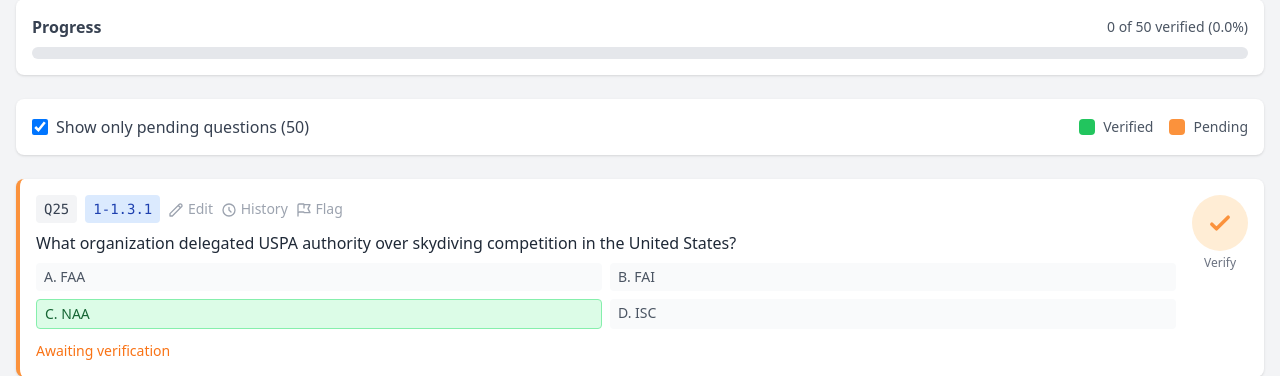
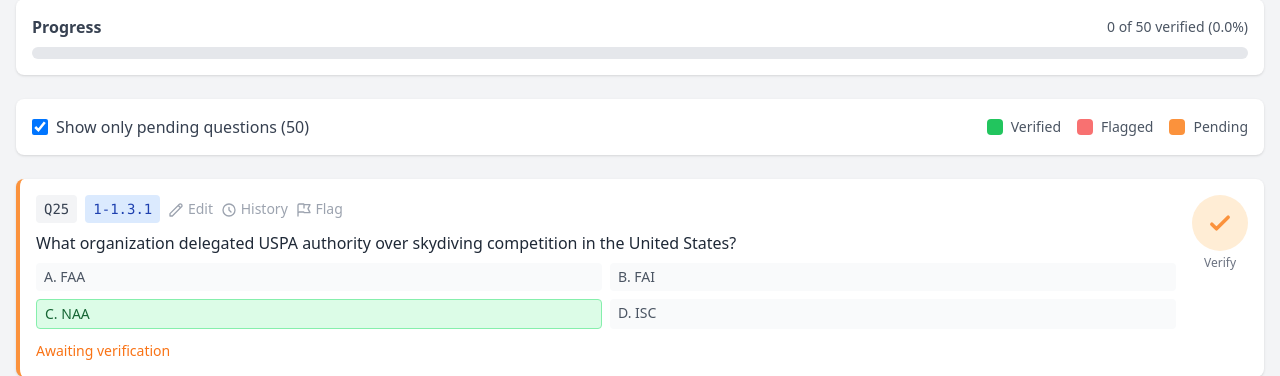
Before and after one commit to kdrivas1989/judgetest, a Flask app: page /jwg/verify/general in a window 1280 px wide. Shown: the part 193-569 px from the top of the page. Run offline with Flask 2, Linux system fonts and the light colour scheme; the visitor is signed in with stand-in values (Sample User, id 1); data comes from the database, SQL or seed files in the repository; data that the repository does not hold is empty; some libraries are stand-ins or nearby versions.

Commit message:
Hide flagged questions from pending list, add red border for flagged
Flagged questions are now treated as resolved for filtering — they
disappear from the pending view since they need replacement, not
verification. Added red left border and legend entry for flagged state.

Co-Authored-By: Claude Opus 4.6 <noreply@anthropic.com>

```diff
--- a/templates/jwg_verify.html
+++ b/templates/jwg_verify.html
@@ -31,8 +31,9 @@
 
         <!-- Progress Bar -->
         {% set verified_count = questions|selectattr('verified')|list|length %}
+        {% set flagged_count = questions|selectattr('flagged')|list|length %}
         {% set total_count = questions|length %}
-        {% set pending_count = total_count - verified_count %}
+        {% set pending_count = total_count - verified_count - flagged_count %}
         {% set percent = ((verified_count / total_count) * 100)|round(1) if total_count > 0 else 0 %}
         <div class="bg-white rounded-lg shadow p-4 mb-6">
             <div class="flex justify-between items-center mb-2">
@@ -58,6 +59,10 @@
                     <span class="text-sm text-gray-600">Verified</span>
                 </span>
                 <span class="flex items-center gap-2">
+                    <span class="inline-block w-4 h-4 bg-red-400 rounded"></span>
+                    <span class="text-sm text-gray-600">Flagged</span>
+                </span>
+                <span class="flex items-center gap-2">
                     <span class="inline-block w-4 h-4 bg-orange-400 rounded"></span>
                     <span class="text-sm text-gray-600">Pending</span>
                 </span>
@@ -69,7 +74,8 @@
             {% for q in questions %}
             <div id="question-{{ q.id }}"
                  data-verified="{{ 'true' if q.verified else 'false' }}"
-                 class="question-card bg-white rounded-lg shadow p-4 {% if q.verified %}border-l-4 border-green-500 verified-card{% else %}border-l-4 border-orange-400 pending-card{% endif %}">
+                 data-flagged="{{ 'true' if q.flagged else 'false' }}"
+                 class="question-card bg-white rounded-lg shadow p-4 {% if q.verified %}border-l-4 border-green-500 verified-card{% elif q.flagged %}border-l-4 border-red-400 flagged-card{% else %}border-l-4 border-orange-400 pending-card{% endif %}">
                 <div class="flex justify-between items-start gap-4">
                     <div class="flex-1">
                         <div class="flex items-center gap-2 mb-2 flex-wrap">
@@ -262,12 +268,13 @@
 
             cards.forEach(card => {
                 const isVerified = card.dataset.verified === 'true';
-                if (showOnlyPending && isVerified) {
+                const isFlagged = card.dataset.flagged === 'true';
+                if (showOnlyPending && (isVerified || isFlagged)) {
                     card.classList.add('hidden');
                 } else {
                     card.classList.remove('hidden');
                     visibleCount++;
-                    if (!isVerified) visiblePending++;
+                    if (!isVerified && !isFlagged) visiblePending++;
                 }
             });
 
@@ -279,7 +286,15 @@
                 allVerifiedMsg.classList.add('hidden');
             }
 
-            document.getElementById('pendingCount').textContent = totalCount - verifiedCount;
+            document.getElementById('pendingCount').textContent = countPending();
+        }
+
+        function countPending() {
+            let count = 0;
+            document.querySelectorAll('.question-card').forEach(card => {
+                if (card.dataset.verified !== 'true' && card.dataset.flagged !== 'true') count++;
+            });
+            return count;
         }
 
         // Initial filter
@@ -364,7 +379,10 @@
                 const result = await response.json();
 
                 if (result.success) {
+                    const card = document.getElementById(`question-${questionId}`);
                     if (action === 'flag') {
+                        card.dataset.flagged = 'true';
+                        card.className = 'question-card bg-white rounded-lg shadow p-4 border-l-4 border-red-400 flagged-card';
                         flagBtn.className = 'text-red-600 hover:text-red-800 text-sm';
                         flagBtn.title = 'Unflag this question';
                         flagBtn.onclick = () => toggleFlag(testId, questionId, true);
@@ -379,6 +397,8 @@
                             Flagged by: ${result.flagged_by} — Needs replacement
                         </span>`;
                     } else {
+                        card.dataset.flagged = 'false';
+                        card.className = 'question-card bg-white rounded-lg shadow p-4 border-l-4 border-orange-400 pending-card';
                         flagBtn.className = 'text-gray-400 hover:text-red-600 text-sm';
                         flagBtn.title = 'Flag as not a good question';
                         flagBtn.onclick = () => toggleFlag(testId, questionId, false);
@@ -388,6 +408,9 @@
                         flagStatus.classList.add('hidden');
                         flagStatus.innerHTML = '';
                     }
+                    // Update pending count and re-filter
+                    document.getElementById('pendingCount').textContent = countPending();
+                    filterQuestions();
                 } else {
                     alert('Error: ' + result.error);
                 }
```
